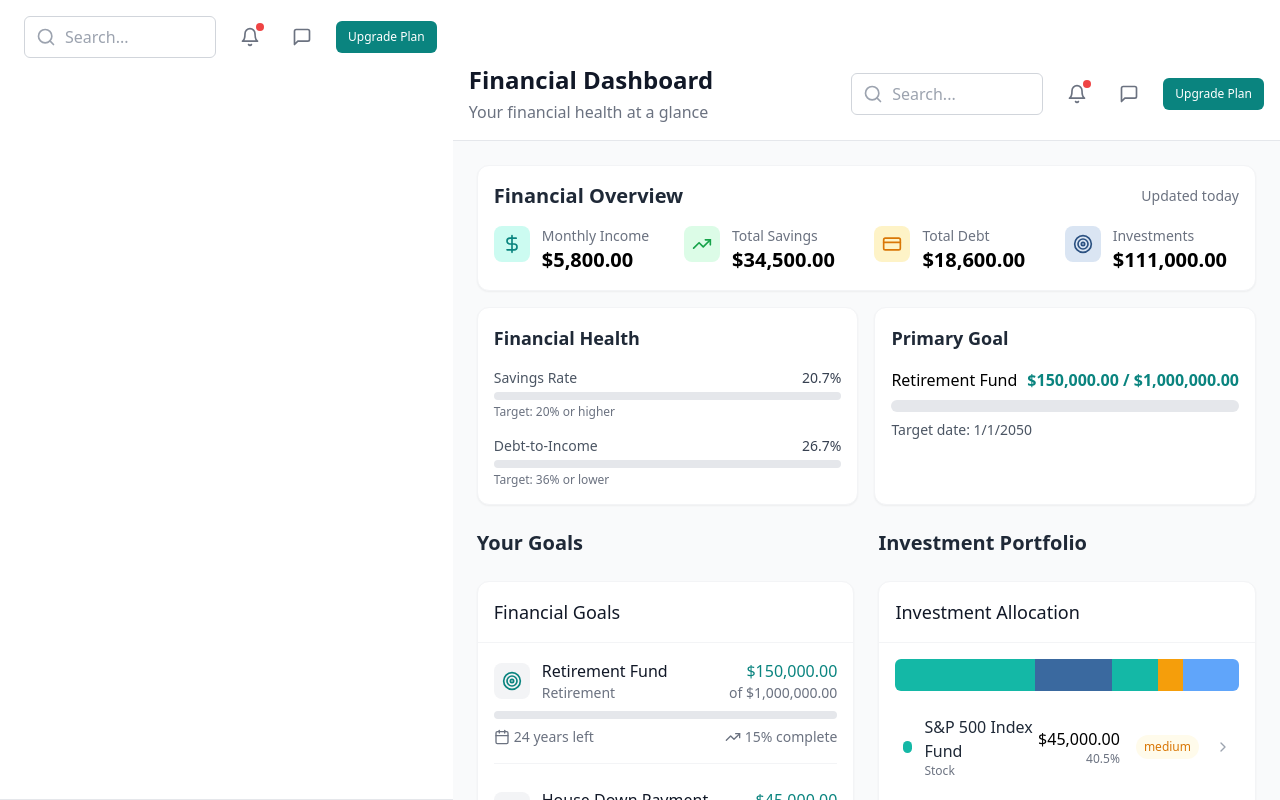
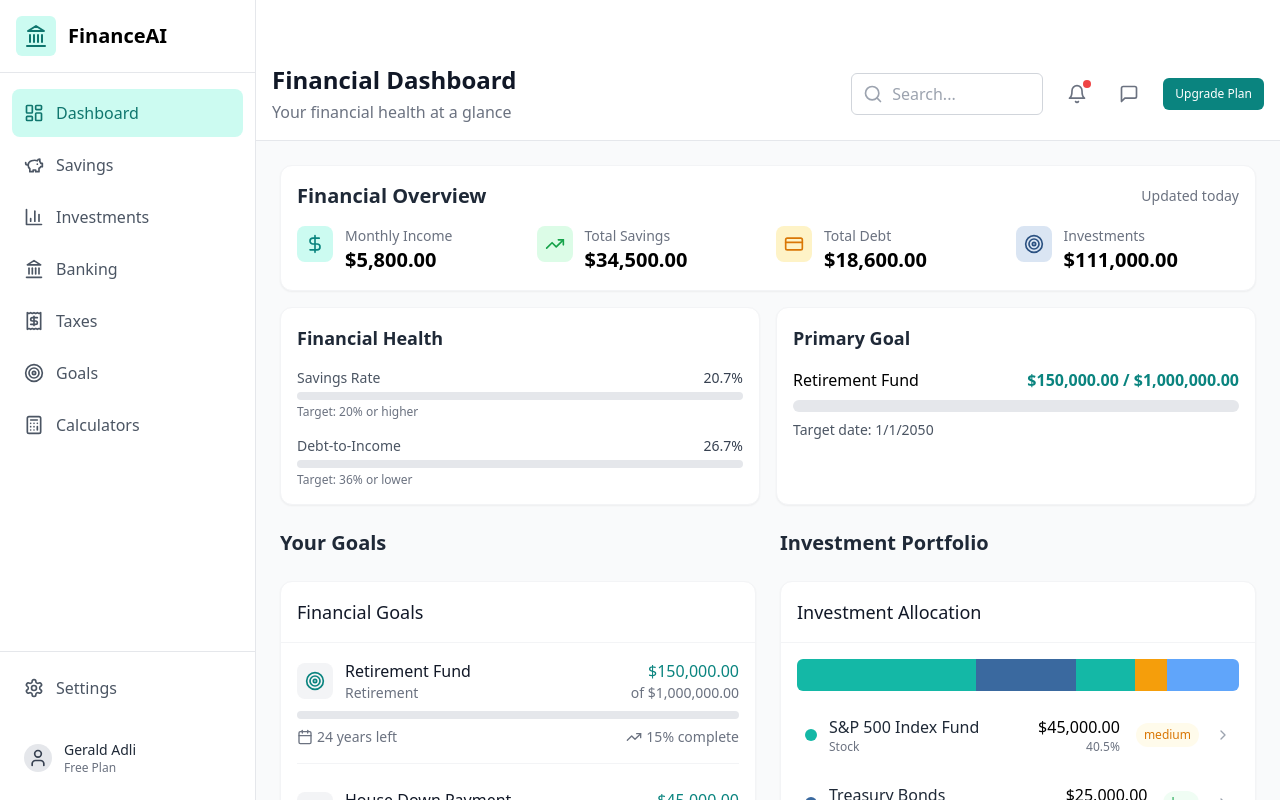
Before and after one commit to geraldadli/financeAI, a React (Vite) app: page / in a window 1280 px wide. Built offline with nearby package versions, Linux system fonts and the light colour scheme; no server answers.

Commit message:
[UPDATE] Fix sidebar

```diff
--- a/src/components/layout/Sidebar.tsx
+++ b/src/components/layout/Sidebar.tsx
@@ -1,82 +1,146 @@
-import React from 'react';
-import { Search, Bell, MessageSquare, Menu } from 'lucide-react';
-import Button from '../ui/Button';
+import React, { useState } from 'react';
+import {
+  LayoutDashboard,
+  Landmark,
+  PiggyBank,
+  BarChart3,
+  Receipt,
+  Target,
+  Calculator,
+  Settings,
+  User,
+  Menu,
+  X,
+} from 'lucide-react';
 
-interface HeaderProps {
-  title: string;
-  subtitle?: string;
-  onOpenSidebar?: () => void;
-  onPageChange: (pageId: string) => void;  // new
+interface SidebarLinkProps {
+  icon: React.ReactNode;
+  label: string;
+  active?: boolean;
+  onClick: () => void;
 }
 
-const Header: React.FC<HeaderProps> = ({
-  title,
-  subtitle,
-  onOpenSidebar,
-  onPageChange,
-}) => {
+const SidebarLink: React.FC<SidebarLinkProps> = ({ icon, label, active = false, onClick }) => {
   return (
-    <header className="bg-white border-b border-gray-200 sticky top-0 z-10">
-      <div className="flex flex-col md:flex-row items-start md:items-center justify-between p-4 gap-2">
-        <div className="flex items-center space-x-3">
-          {/* Mobile menu button */}
-          {onOpenSidebar && (
-            <button
-              className="md:hidden p-2 text-gray-500 hover:text-teal-600 hover:bg-gray-100 rounded-full transition-colors"
-              onClick={onOpenSidebar}
-              aria-label="Open sidebar"
-            >
-              <Menu className="h-5 w-5" />
-            </button>
-          )}
-          <div>
-            <h1 className="text-2xl font-bold text-gray-900">{title}</h1>
-            {subtitle && <p className="text-gray-500 mt-1">{subtitle}</p>}
+    <button
+      onClick={onClick}
+      className={`flex items-center space-x-3 w-full p-3 rounded-lg transition-colors ${
+        active
+          ? 'bg-teal-100 text-teal-700 font-medium'
+          : 'text-gray-600 hover:bg-gray-100'
+      }`}
+    >
+      {icon}
+      <span>{label}</span>
+    </button>
+  );
+};
+
+interface SidebarProps {
+  activePage: string;S
+  onPageChange: (page: string) => void;
+}
+
+const Sidebar: React.FC<SidebarProps> = ({ activePage, onPageChange }) => {
+  const [open, setOpen] = useState(false);
+
+  const links = [
+    { id: 'dashboard', label: 'Dashboard', icon: <LayoutDashboard className="h-5 w-5" /> },
+    { id: 'savings', label: 'Savings', icon: <PiggyBank className="h-5 w-5" /> },
+    { id: 'investments', label: 'Investments', icon: <BarChart3 className="h-5 w-5" /> },
+    { id: 'banking', label: 'Banking', icon: <Landmark className="h-5 w-5" /> },
+    { id: 'taxes', label: 'Taxes', icon: <Receipt className="h-5 w-5" /> },
+    { id: 'goals', label: 'Goals', icon: <Target className="h-5 w-5" /> },
+    { id: 'calculators', label: 'Calculators', icon: <Calculator className="h-5 w-5" /> },
+  ];
+
+  return (
+    <>
+      {/* Hamburger menu for mobile */}
+      <button
+        className="md:hidden fixed top-4 left-4 z-40 bg-white p-2 rounded-full shadow"
+        onClick={() => setOpen(true)}
+        aria-label="Open sidebar"
+      >
+        <Menu className="h-6 w-6 text-gray-700" />
+      </button>
+
+      {/* Sidebar overlay for mobile */}
+      <div
+        className={`fixed inset-0 bg-black bg-opacity-40 z-30 transition-opacity md:hidden ${open ? 'block' : 'hidden'}`}
+        onClick={() => setOpen(false)}
+      />
+
+      {/* Sidebar */}
+      <div
+        className={`
+          fixed z-40 top-0 left-0 h-full bg-white border-r border-gray-200 flex flex-col
+          w-64 transition-transform duration-200
+          ${open ? 'translate-x-0' : '-translate-x-full'}
+          md:static md:translate-x-0 md:w-64
+        `}
+      >
+        {/* Close button on mobile */}
+        <div className="flex items-center justify-between p-4 border-b border-gray-200 md:hidden">
+          <div className="flex items-center space-x-3">
+            <div className="bg-teal-100 p-2 rounded-md">
+              <Landmark className="h-6 w-6 text-teal-700" />
+            </div>
+            <h1 className="text-xl font-bold">FinanceAI</h1>
+          </div>
+          <button onClick={() => setOpen(false)} aria-label="Close sidebar">
+            <X className="h-6 w-6 text-gray-700" />
+          </button>
+        </div>
+
+        {/* Logo for desktop */}
+        <div className="p-4 border-b border-gray-200 hidden md:block">
+          <div className="flex items-center space-x-3">
+            <div className="bg-teal-100 p-2 rounded-md">
+              <Landmark className="h-6 w-6 text-teal-700" />
+            </div>
+            <h1 className="text-xl font-bold">FinanceAI</h1>
           </div>
         </div>
 
-        <div className="flex items-center space-x-2 md:space-x-4 w-full md:w-auto justify-end">
-          {/* Search */}
-          <div className="relative hidden md:block w-48">
-            <Search className="h-5 w-5 text-gray-400 absolute left-3 top-1/2 transform -translate-y-1/2" />
-            <input
-              type="text"
-              placeholder="Search..."
-              className="pl-10 pr-4 py-2 border border-gray-300 rounded-md focus:outline-none focus:ring-2 focus:ring-teal-500 focus:border-transparent w-full"
+        <div className="flex-1 py-4 px-1 md:px-3 space-y-1 overflow-y-auto">
+          {links.map((link) => (
+            <SidebarLink
+              key={link.id}
+              icon={link.icon}
+              label={<span>{link.label}</span>} // <-- Always show label
+              active={activePage === link.id}
+              onClick={() => {
+                onPageChange(link.id);
+                setOpen(false); // Close sidebar on mobile after click
+              }}
             />
+          ))}
+        </div>
+
+        <div className="p-1 md:p-3 border-t border-gray-200">
+          <SidebarLink
+            icon={<Settings className="h-5 w-5" />}
+            label={<span className="hidden md:inline">Settings</span>}
+            active={activePage === 'settings'}
+            onClick={() => {
+              onPageChange('settings');
+              setOpen(false);
+            }}
+          />
+          <div className="mt-4 flex items-center p-3 space-x-3 hidden md:flex">
+            <div className="bg-gray-200 rounded-full p-1">
+              <User className="h-5 w-5 text-gray-700" />
+            </div>
+            <div>
+              <p className="text-sm font-medium text-gray-800">Gerald Adli</p>
+              <p className="text-xs text-gray-500">Free Plan</p>
+            </div>
           </div>
-
-          {/* Notifications */}
-          <button
-            className="relative p-2 text-gray-500 hover:text-teal-600 hover:bg-gray-100 rounded-full transition-colors"
-            onClick={() => onPageChange('notifications')}
-            aria-label="View notifications"
-          >
-            <Bell className="h-5 w-5" />
-            <span className="absolute top-1 right-1 w-2 h-2 bg-red-500 rounded-full"></span>
-          </button>
-
-          {/* Messages */}
-          <button
-            className="relative p-2 text-gray-500 hover:text-teal-600 hover:bg-gray-100 rounded-full transition-colors"
-            onClick={() => onPageChange('messages')}
-            aria-label="View messages"
-          >
-            <MessageSquare className="h-5 w-5" />
-          </button>
-
-          {/* Upgrade Plan */}
-          <Button
-            size="sm"
-            variant="primary"
-            onClick={() => onPageChange('settings')}
-          >
-            Upgrade Plan
-          </Button>
         </div>
       </div>
-    </header>
+    </>
   );
 };
 
-export default Header;
+export default Sidebar;
```
